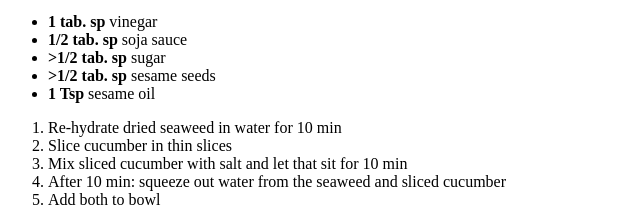
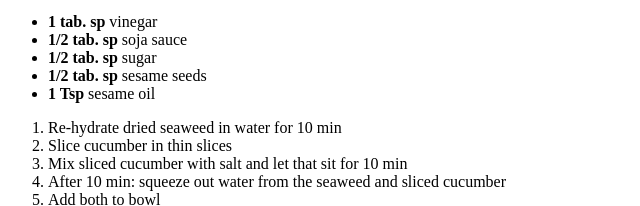
Before and after one commit to Katsoep/odin-recipes, a plain HTML site: page recipes/cucumber-seaweed-salad.html in a window 1280 px wide. Shown: the part 792-998 px from the top of the page, 0-640 px from the left. Drawn offline with Linux system fonts and the light colour scheme.

Commit message:
fix: typo

```diff
--- a/recipes/cucumber-seaweed-salad.html
+++ b/recipes/cucumber-seaweed-salad.html
@@ -24,8 +24,8 @@
         <p>sauce</p>
         <li><strong>1 tab. sp</strong> vinegar</li>
         <li><strong>1/2 tab. sp</strong> soja sauce</li>
-        <li><strong>>1/2 tab. sp</strong> sugar</li>
-        <li><strong>>1/2 tab. sp</strong> sesame seeds</li>
+        <li><strong>1/2 tab. sp</strong> sugar</li>
+        <li><strong>1/2 tab. sp</strong> sesame seeds</li>
         <li><strong>1 Tsp</strong> sesame oil</li>
     </ul>
     <ol>
```
